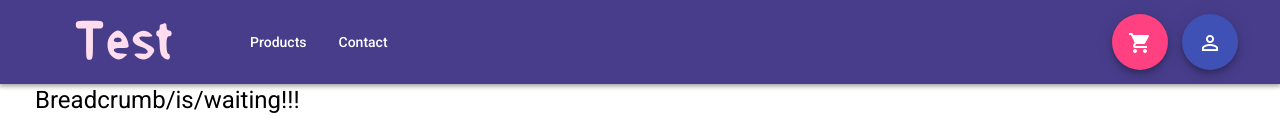
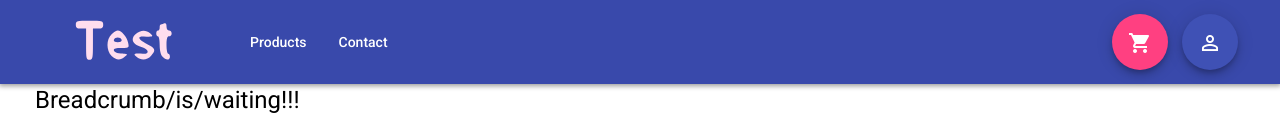
Before and after one commit to DachyVashakmadze/eshop, an Angular app: page /product/1 in a window 1280 px wide. Shown: the top 130 px of the page. Built offline with nearby package versions, Linux system fonts and the light colour scheme.

Commit message:
use theme in menu and footer

```diff
--- a/src/app/footer/footer.component.scss
+++ b/src/app/footer/footer.component.scss
@@ -1,7 +1,10 @@
+@use '@angular/material' as mat;
+@use '/src/theme' as theme;
+
 :host{
     display: block;
     width: 100%;
     height: 200px;
-    background-color: darkslateblue;
-    color: white;
+    background-color: mat.get-color-from-palette(theme.$eshop-primary, 600);
+    color: mat.get-color-from-palette(theme.$eshop-primary, 600-contrast);
 }
--- a/src/app/menu/menu.component.scss
+++ b/src/app/menu/menu.component.scss
@@ -1,7 +1,10 @@
+@use '@angular/material' as mat;
+@use '/src/theme' as theme;
+
 nav.menu {
-    background: darkslateblue;
+    background: mat.get-color-from-palette(theme.$eshop-primary, 600);
     padding: 1em;
-    color: white;
+    color: mat.get-color-from-palette(theme.$eshop-primary, 600-contrast);
     display: flex;
     justify-content: space-between;
     align-items: center;
--- a/src/app/product/product-personal-page/product-personal-page.component.scss
+++ b/src/app/product/product-personal-page/product-personal-page.component.scss
@@ -1,5 +1,5 @@
 @use '@angular/material' as mat;
-@import '/src/theme';
+@use '/src/theme' as theme;
 
 
 .main-wraper *{
@@ -20,7 +20,7 @@ img{
 }
 mat-grid-tile {
   border-radius: 5px;
-  background: mat.get-color-from-palette($eshop-accent, 100);
+  background: mat.get-color-from-palette(theme.$eshop-accent, 100);
 }
 
 .mat-expansion-panel-header[aria-disabled="true"] .mat-expansion-panel-header-title{
--- a/src/styles.scss
+++ b/src/styles.scss
@@ -1,7 +1,7 @@
 @use '@angular/material' as mat;
-@import 'theme';
+@use 'theme' as theme;
 
-@include mat.all-component-themes($eshop-theme);
+@include mat.all-component-themes(theme.$eshop-theme);
 
 html,
 body {
```
